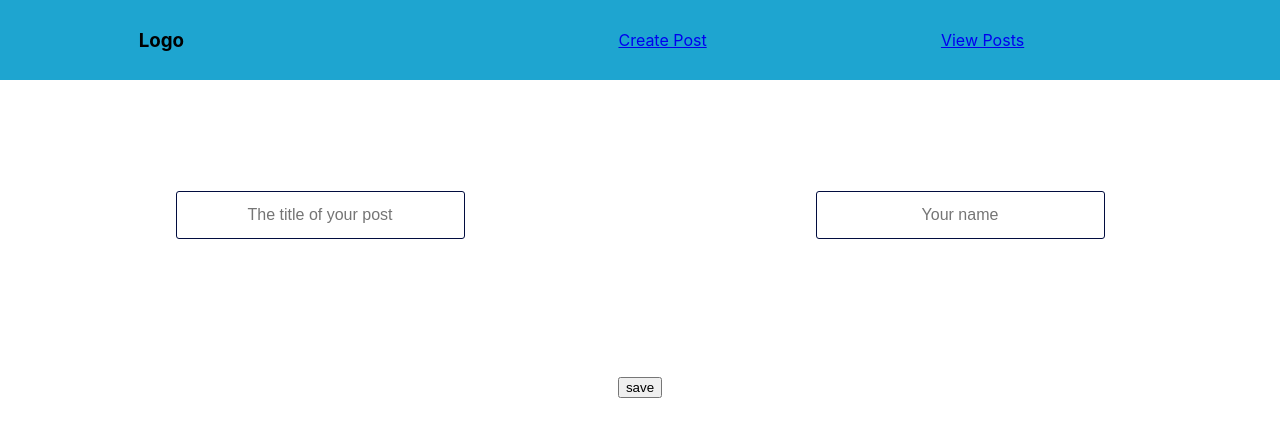
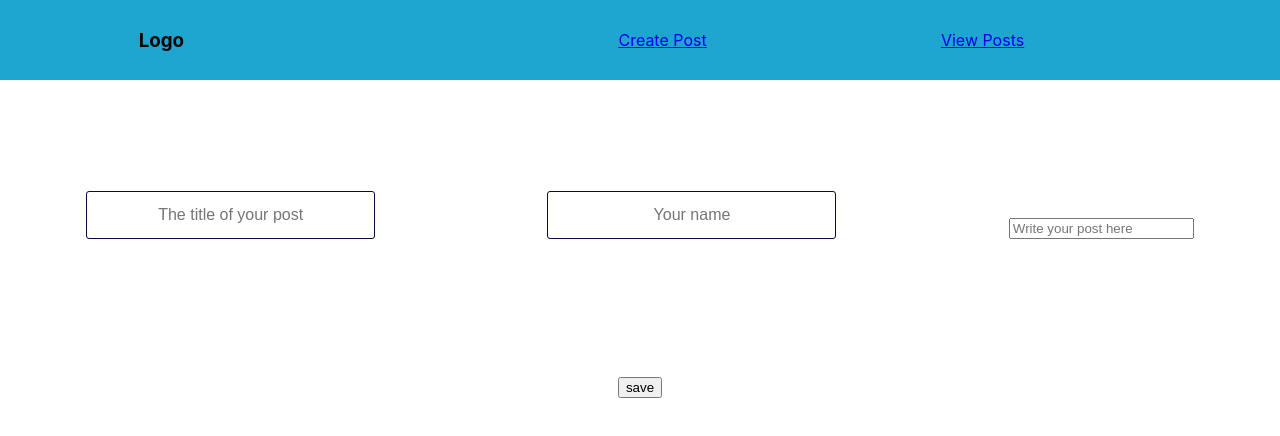
Before and after one commit to NateRich21/final-blog, a React (Create React App) app: page /create-post in a window 1280 px wide. Shown: the top 436 px of the page. Built offline with nearby package versions, Linux system fonts and the light colour scheme; no server answers.

Commit message:
Created content column in test_table, data can be inserted into all three columns from /create-post. NEXT: Use router link to make post titles redirect to /view-post.

```diff
--- a/src/Components/CreatePost/CreatePost.js
+++ b/src/Components/CreatePost/CreatePost.js
@@ -7,7 +7,8 @@ class CreatePost extends React.Component {
 
 		this.state = {
 			title: '',
-			author: ''
+			author: '',
+			content: ''
 		};
 
 		this.handleChange = this.handleChange.bind(this);
@@ -22,14 +23,15 @@ class CreatePost extends React.Component {
 	//---------------------------------------------------------------
 
 	createNewPost = _ => {
-		fetch(`http://localhost:8000/posts/add?title=${this.state.title}&author=${this.state.author}`)
+		fetch(`http://localhost:8000/posts/add?title=${this.state.title}&author=${this.state.author}&content=${this.state.content}`)
 			.then(response => response.json())
 			.then(this.props.getAllPosts)
 			.catch(err => console.log(err))
 
 		this.setState({
 			title: '',
-			author: ''
+			author: '',
+			content: ''
 		})
 	}
 
@@ -55,6 +57,14 @@ class CreatePost extends React.Component {
 							name='author'
 							placeholder='Your name' />
 					</div>
+					<div id='content'>
+						<input
+							type='text'
+							value={this.state.content}
+							onChange={this.handleChange.bind(this)}
+							name='content'
+							placeholder='Write your post here' />
+					</div>
 				</div>
 				<button onClick={this.createNewPost}>save</button>
 			</div>
--- a/src/util/routes.js
+++ b/src/util/routes.js
@@ -34,12 +34,12 @@ app.get('/', (req, res) => {
 
 app.get('/posts/add', (req, res) => {
 
-	// Initializes title and author, queries URL for title and author and assigns them to the variables \\
-	const { title, author } = req.query;
+	// Initializes title, author and content, queries URL for title, author, and content then assigns them to the variables \\
+	const { title, author, content } = req.query;
 
 
 	// Creates a variable with the SQL INSERT query assigned to its value \\
-	const INSERT_POST_QUERY = `INSERT INTO test_table (title, author) VALUES('${title}', '${author}')`
+	const INSERT_POST_QUERY = `INSERT INTO test_table (title, author, content) VALUES('${title}', '${author}', '${content}')`
 
 
 	// Queries 'test-db' via the connection and returns err if unsuccessful \\
```
